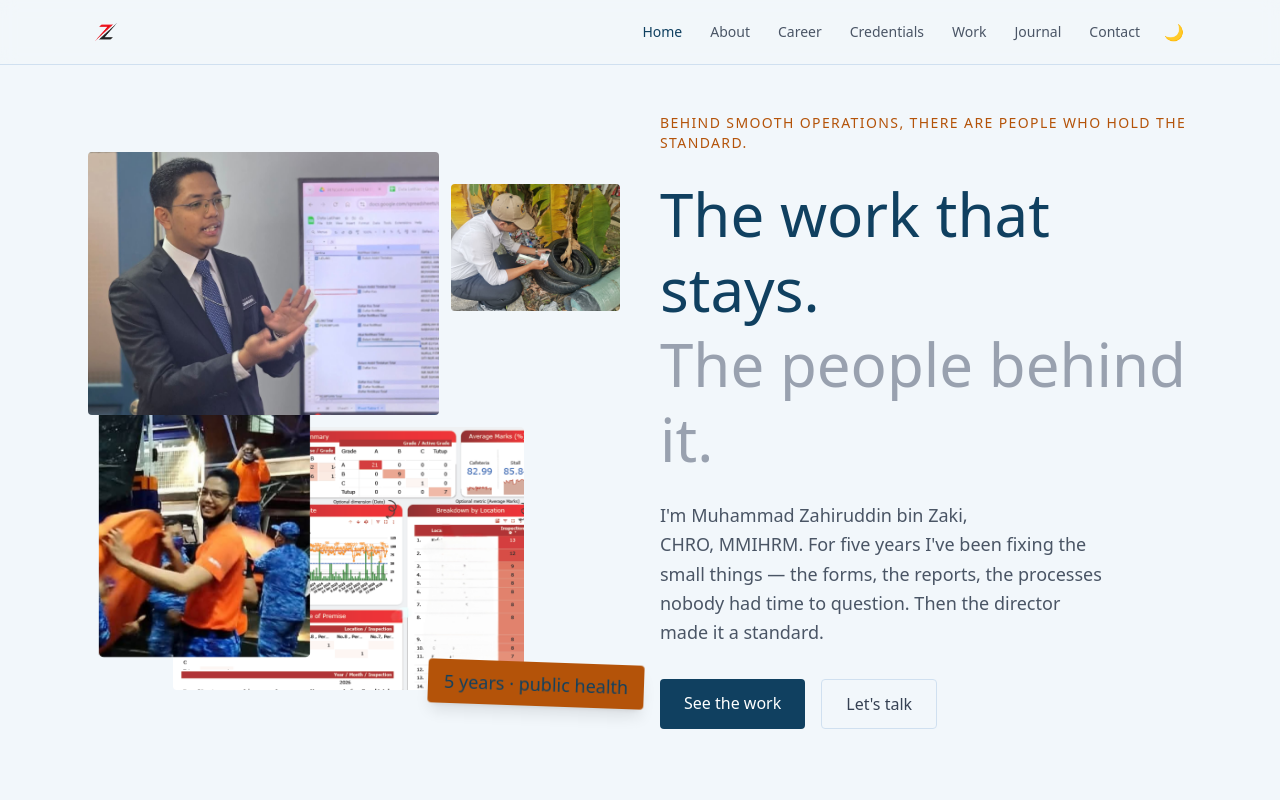
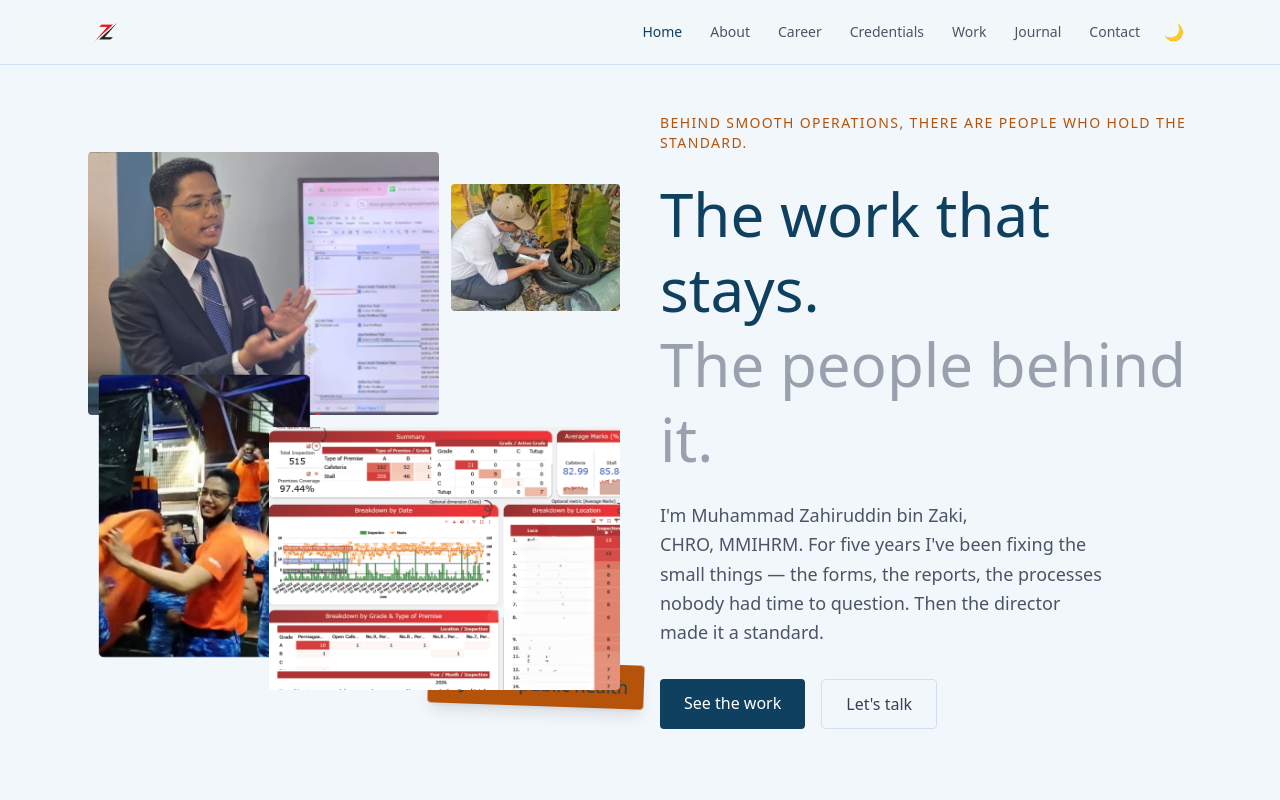
Before and after one commit to ik4lyfe/zahiruddin-portfolio-v2, a Next.js app: page / in a window 1280 px wide. Shown: the top 800 px of the page. Built offline with nearby package versions, Linux system fonts and the light colour scheme; a web font is replaced by a local one.

Commit message:
revert hero layer; italic director quote

```diff
--- a/src/app/page.tsx
+++ b/src/app/page.tsx
@@ -21,10 +21,10 @@ export default function Home() {
           {/* collage — Pearl home_fv--imgs (2 panel, gambar berselerak) */}
           <div className="relative order-2 md:order-1">
             <div className="grid grid-cols-3 gap-3">
-              <img src={photos[0]} alt="work" className="hero-img col-span-2 aspect-[4/3] object-cover rounded-sm relative z-20" />
+              <img src={photos[0]} alt="work" className="hero-img col-span-2 aspect-[4/3] object-cover rounded-sm" />
               <img src={photos[1]} alt="work" className="hero-img aspect-[4/3] object-cover rounded-sm mt-8" />
-              <img src={photos[2]} alt="work" className="hero-img aspect-[3/4] object-cover object-[85%_65%] scale-125 rounded-sm -mt-6 ml-8 relative z-10" />
-              <img src={photos[3]} alt="work" className="hero-img col-span-2 aspect-[4/3] object-cover rounded-sm relative z-0 -ml-24" />
+              <img src={photos[2]} alt="work" className="hero-img aspect-[3/4] object-cover object-[85%_65%] scale-125 rounded-sm -mt-6 ml-8 z-0" />
+              <img src={photos[3]} alt="work" className="hero-img col-span-2 aspect-[4/3] object-cover rounded-sm relative z-10" />
             </div>
             <div className="absolute -bottom-4 -right-2 md:-right-6 rotate-2 bg-gold text-navy font-serif text-lg px-4 py-2 rounded-sm shadow-lg">
               5 years · public health
@@ -129,7 +129,7 @@ export default function Home() {
             <p className="font-serif text-2xl text-navy dark:text-gold">Why do I do all this?</p>
           </Reveal>
           <Reveal>
-            <p>My director once said: “I want a big map like they have at the police station. Pin every food premise, pull strings, update by hand.”</p>
+            <p className="italic">My director once said: “I want a big map like they have at the police station. Pin every food premise, pull strings, update by hand.”</p>
           </Reveal>
           <Reveal>
             <p>I listened. Then I showed him a dashboard — data connects itself, reports generate, updates in real time. No strings.</p>
```
